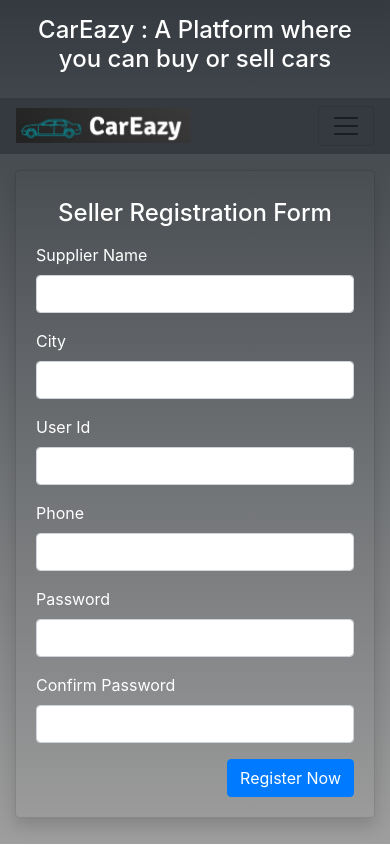
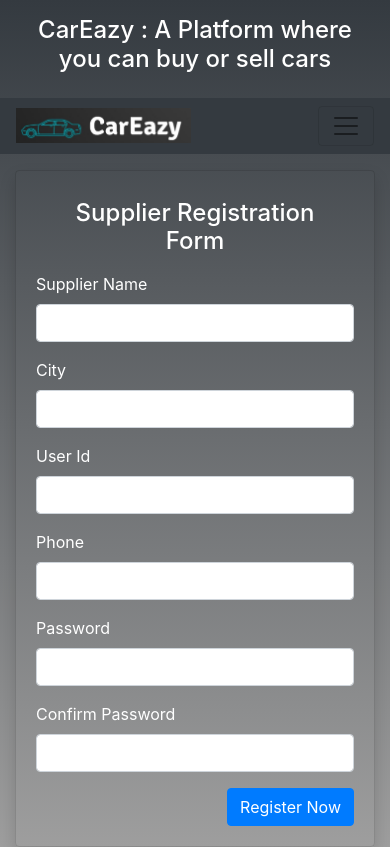
Before and after one commit to suhaniisarka/Online-Vehicle-Portal, a React (Create React App) app in the folder ecommerce-frontend/: page /regsupplier in a window 390 px wide. Built offline with nearby package versions, Linux system fonts and the light colour scheme.

Commit message:
frontend

```diff
--- a/ecommerce-frontend/src/components/AdminLogin.jsx
+++ b/ecommerce-frontend/src/components/AdminLogin.jsx
@@ -1,87 +1,87 @@
-import axios from "axios";
-import { useEffect, useState } from "react";
-import { useDispatch } from "react-redux";
-import { useHistory } from "react-router-dom";
-import loginvalidation from "../loginvalidation"
+// import axios from "axios";
+// import { useEffect, useState } from "react";
+// import { useDispatch } from "react-redux";
+// import { useHistory } from "react-router-dom";
+// import loginvalidation from "../loginvalidation"
 
-function AdminLogin(){
-    const dispatch=useDispatch()
-    const [user,setUser]=useState({
-        "userid":"",
-        "pwd":""
-    })
-    const [submitted,setSubmitted]=useState(false)
-    const [errors,setErrors]=useState({})
-    const [errmsg,setErrmsg]=useState()
-    const history=useHistory()
+// function AdminLogin(){
+//     const dispatch=useDispatch()
+//     const [user,setUser]=useState({
+//         "userid":"",
+//         "pwd":""
+//     })
+//     const [submitted,setSubmitted]=useState(false)
+//     const [errors,setErrors]=useState({})
+//     const [errmsg,setErrmsg]=useState()
+//     const history=useHistory()
 
-    const handleInput=(e)=>{
-        setUser({...user,[e.target.name]:e.target.value})
-    }
+//     const handleInput=(e)=>{
+//         setUser({...user,[e.target.name]:e.target.value})
+//     }
 
-    const handleSubmit=e=>{
-        e.preventDefault()
-        setErrors(loginvalidation(user))
-        setSubmitted(true)
-    }
+//     const handleSubmit=e=>{
+//         e.preventDefault()
+//         setErrors(loginvalidation(user))
+//         setSubmitted(true)
+//     }
 
-    useEffect(()=>{
-        console.log(errors)
-        if(Object.keys(errors).length===0 && submitted){
-            console.log(user)
-            axios.post("http://localhost:4000/api/admin/validate",user)
-            .then(resp=>{
-                let result=resp.data.data;
-                console.log(resp.data.data)
-                sessionStorage.setItem("userid",result.userid)
-                sessionStorage.setItem("uname",result.uname)
-                sessionStorage.setItem("role","admin")
-                dispatch({type:'IsLoggedIn'})
-                history.push("/aprofile")
-            })
-            .catch(error=>{
-                console.log("Error",error);
-                setErrmsg("Invalid username or password..!!")
-            })
-        }
-    },[errors])
+//     useEffect(()=>{
+//         console.log(errors)
+//         if(Object.keys(errors).length===0 && submitted){
+//             console.log(user)
+//             axios.post("http://localhost:4000/api/admin/validate",user)
+//             .then(resp=>{
+//                 let result=resp.data.data;
+//                 console.log(resp.data.data)
+//                 sessionStorage.setItem("userid",result.userid)
+//                 sessionStorage.setItem("uname",result.uname)
+//                 sessionStorage.setItem("role","admin")
+//                 dispatch({type:'IsLoggedIn'})
+//                 history.push("/aprofile")
+//             })
+//             .catch(error=>{
+//                 console.log("Error",error);
+//                 setErrmsg("Invalid username or password..!!")
+//             })
+//         }
+//     },[errors])
 
 
-    return (
-    <div className="container">
-            <div className="card shadow bg-transparent mt-3 text-white">
-        <div className="card-body">
-        <div className="row">
-            <div className="col-sm-6 mx-auto">
-                <h4 className="text-center p-2">
-                    Admin Login Form
-                </h4>
-                <form onSubmit={handleSubmit}>
-                <div className="form-group form-row">
-                    <label className="col-sm-4 form-control-label">User Id</label>
-                    <div className="col-sm-8">
-                        <input type="text" name="userid" value={user.userid} onChange={handleInput} className="form-control" />
-                        {errors.userid && <small className="text-danger float-right">{errors.userid}</small>}
-                    </div>
+//     return (
+//     <div className="container">
+//             <div className="card shadow bg-transparent mt-3 text-white">
+//         <div className="card-body">
+//         <div className="row">
+//             <div className="col-sm-6 mx-auto">
+//                 <h4 className="text-center p-2">
+//                     Admin Login Form
+//                 </h4>
+//                 <form onSubmit={handleSubmit}>
+//                 <div className="form-group form-row">
+//                     <label className="col-sm-4 form-control-label">User Id</label>
+//                     <div className="col-sm-8">
+//                         <input type="text" name="userid" value={user.userid} onChange={handleInput} className="form-control" />
+//                         {errors.userid && <small className="text-danger float-right">{errors.userid}</small>}
+//                     </div>
 
-                </div>
-                <div className="form-group form-row">
-                    <label className="col-sm-4 form-control-label">Password</label>
-                    <div className="col-sm-8">
-                        <input type="password" name="pwd" value={user.pwd} onChange={handleInput} className="form-control" />
-                        {errors.pwd && <small className="text-danger float-right">{errors.pwd}</small>}
-                    </div>
-                </div>
-                <button className="btn btn-primary float-right">Login Now</button>
-                </form>
-                <div className="clearfix"></div>
-                {errmsg && <p className="alert alert-danger mt-4 text-center font-weight-bold">{errmsg}</p>}
-            </div>
-        </div>
-    </div>
-    </div>
-    </div>
-    );
-}
+//                 </div>
+//                 <div className="form-group form-row">
+//                     <label className="col-sm-4 form-control-label">Password</label>
+//                     <div className="col-sm-8">
+//                         <input type="password" name="pwd" value={user.pwd} onChange={handleInput} className="form-control" />
+//                         {errors.pwd && <small className="text-danger float-right">{errors.pwd}</small>}
+//                     </div>
+//                 </div>
+//                 <button className="btn btn-primary float-right">Login Now</button>
+//                 </form>
+//                 <div className="clearfix"></div>
+//                 {errmsg && <p className="alert alert-danger mt-4 text-center font-weight-bold">{errmsg}</p>}
+//             </div>
+//         </div>
+//     </div>
+//     </div>
+//     </div>
+//     );
+// }
 
-export default AdminLogin;
+// export default AdminLogin;
--- a/ecommerce-frontend/src/components/RegSupplier.jsx
+++ b/ecommerce-frontend/src/components/RegSupplier.jsx
@@ -1,172 +1,108 @@
-import axios from "axios";
-import { useEffect, useState } from "react";
-import { useHistory } from "react-router-dom";
-import uservalidation from "../uservalidation";
+import axios from "axios"
+import { useEffect, useState } from "react"
+import { useHistory } from "react-router-dom"
+import uservalidation from "../uservalidation"
 
-function RegSupplier() {
-  const history = useHistory();
-  const [submitted, setSubmitted] = useState(false);
-  const [user, setUser] = useState({
-    name: "",
-    city: "",
-    userid: "",
-    pwd: "",
-    cpwd: "",
-    phone: "",
-  });
-  const [errors, setErrors] = useState({});
+function RegSupplier()
+{
+    const history=useHistory()
+    const [submitted,setSubmitted]=useState(false)
+    const [user,setUser]=useState({
+        "name":"",
+        "city":"",
+        "userid":"",
+        "pwd":"",
+        "cpwd":"",
+        "phone":""
+    })
+    const [errors,setErrors]=useState({})
 
-  const handleInput = (e) => {
-    setUser({ ...user, [e.target.name]: e.target.value });
-  };
+    const handleInput=(e)=>{
+        setUser({...user,[e.target.name]:e.target.value})
+    }
 
-  const handleSubmit = (e) => {
-    e.preventDefault();
-    setErrors(uservalidation(user));
-    setSubmitted(true);
-  };
+    const handleSubmit=(e)=>{
+        e.preventDefault()
+        setErrors(uservalidation(user))
+        setSubmitted(true)
+    }
 
-  useEffect(() => {
-    console.log(errors);
-    if (Object.keys(errors).length === 0 && submitted) {
-      console.log(user);
-      axios
-        .post("http://localhost:4000/api/sellers", user)
-        .then((resp) => {
-          console.log(resp);
-          alert("Seller registered successfully");
-          history.push("/slogin");
+    useEffect(()=>{
+        console.log(errors)
+        if(Object.keys(errors).length===0 && submitted){
+            console.log(user)
+            axios.post("http://localhost:4000/api/sellers",user)
+            .then(resp=>{
+                console.log(resp)
+                alert("Seller registered successfully")
+                history.push("/slogin")
             })
-        .catch((error) => console.log("Error", error));
+            .catch(error=>console.log("Error",error))
         }
-  }, [errors]);
+    },[errors])
     return (
         <div className="container">
             <div className="card shadow bg-transparent mt-3 text-white">
         <div className="card-body">
             <div className="row">
                 <div className="col-sm-6 mx-auto">
-              <h4 className="text-center p-2">Seller Registration Form</h4>
+                    <h4 className="text-center p-2">
+                        Supplier Registration Form
+                    </h4>
                     <form onSubmit={handleSubmit}>
                     <div className="form-group form-row">
-                  <label className="col-sm-4 form-control-label">
-                    Supplier Name
-                  </label>
+                        <label className="col-sm-4 form-control-label">Supplier Name</label>
                         <div className="col-sm-8">
-                    <input
-                      type="text"
-                      name="name"
-                      value={user.name}
-                      onChange={handleInput}
-                      className="form-control"
-                    />
-                    {errors.name && (
-                      <small className="text-danger float-right">
-                        {errors.name}
-                      </small>
-                    )}
+                            <input type="text" name="name" value={user.name} onChange={handleInput} className="form-control" />
+                            {errors.name && <small className="text-danger float-right">{errors.name}</small>}
                         </div>
                     </div>
                     <div className="form-group form-row">
                         <label className="col-sm-4 form-control-label">City</label>
                         <div className="col-sm-8">
-                    <input
-                      type="text"
-                      name="city"
-                      value={user.city}
-                      onChange={handleInput}
-                      className="form-control"
-                    />
-                    {errors.city && (
-                      <small className="text-danger float-right">
-                        {errors.city}
-                      </small>
-                    )}
+                            <input type="text" name="city" value={user.city} onChange={handleInput} className="form-control" />
+                            {errors.city && <small className="text-danger float-right">{errors.city}</small>}
                         </div>
+
                     </div>
                     <div className="form-group form-row">
                         <label className="col-sm-4 form-control-label">User Id</label>
                         <div className="col-sm-8">
-                    <input
-                      type="text"
-                      name="userid"
-                      value={user.userid}
-                      onChange={handleInput}
-                      className="form-control"
-                    />
-                    {errors.userid && (
-                      <small className="text-danger float-right">
-                        {errors.userid}
-                      </small>
-                    )}
+                            <input type="text" name="userid" value={user.userid} onChange={handleInput} className="form-control" />
+                            {errors.userid && <small className="text-danger float-right">{errors.userid}</small>}
                         </div>
+
                     </div>
                     <div className="form-group form-row">
                         <label className="col-sm-4 form-control-label">Phone</label>
                         <div className="col-sm-8">
-                    <input
-                      type="text"
-                      maxLength="10"
-                      name="phone"
-                      value={user.phone}
-                      onChange={handleInput}
-                      className="form-control"
-                    />
-                    {errors.phone && (
-                      <small className="text-danger float-right">
-                        {errors.phone}
-                      </small>
-                    )}
+                            <input type="text" maxLength="10" name="phone" value={user.phone} onChange={handleInput} className="form-control" />
+                            {errors.phone && <small className="text-danger float-right">{errors.phone}</small>}
+                        </div>
+
+                    </div>
+                    <div className="form-group form-row">
+                        <label className="col-sm-4 form-control-label">Password</label>
+                        <div className="col-sm-8">
+                            <input type="password" name="pwd" value={user.pwd} onChange={handleInput} className="form-control" />
+                            {errors.pwd && <small className="text-danger float-right">{errors.pwd}</small>}
                         </div>
                     </div>
                     <div className="form-group form-row">
-                  <label className="col-sm-4 form-control-label">
-                    Password
-                  </label>
+                        <label className="col-sm-4 form-control-label">Confirm Password</label>
                         <div className="col-sm-8">
-                    <input
-                      type="password"
-                      name="pwd"
-                      value={user.pwd}
-                      onChange={handleInput}
-                      className="form-control"
-                    />
-                    {errors.pwd && (
-                      <small className="text-danger float-right">
-                        {errors.pwd}
-                      </small>
-                    )}
+                            <input type="password" name="cpwd" value={user.cpwd} onChange={handleInput} className="form-control" />
+                            {errors.cpwd && <small className="text-danger float-right">{errors.cpwd}</small>}
                         </div>
                     </div>
-                <div className="form-group form-row">
-                  <label className="col-sm-4 form-control-label">
-                    Confirm Password
-                  </label>
-                  <div className="col-sm-8">
-                    <input
-                      type="password"
-                      name="cpwd"
-                      value={user.cpwd}
-                      onChange={handleInput}
-                      className="form-control"
-                    />
-                    {errors.cpwd && (
-                      <small className="text-danger float-right">
-                        {errors.cpwd}
-                      </small>
-                    )}
-                  </div>
-                </div>
-                <button className="btn btn-primary float-right">
-                  Register Now
-                </button>
+                    <button className="btn btn-primary float-right">Register Now</button>
                     </form>
                 </div>
             </div>
         </div>
         </div>
         </div>
-  );
+    )
 }
 
 export default RegSupplier;
--- a/ecommerce-frontend/src/components/buyCar.jsx
+++ b/ecommerce-frontend/src/components/buyCar.jsx
@@ -139,11 +139,11 @@
                       <h5 className="px-2">Category: {item.pcat}</h5>
                       <h5 className="px-2">Seller: {item.sellerName}</h5>
                       <h5 className="px-2">Price: &#8377; {item.price}</h5>
-                      <input
+                      {/* <input
                         type="number"
                         value={qty}
                         onChange={(e) => setQty(e.target.value)}
-                      />
+                      /> */}
                     </div>
                   </div>
                 </div>
```
Also changed, not shown: ecommerce-frontend/src/components/ContactUs.jsx (+3 -7 lines), ecommerce-frontend/src/components/Home.jsx (+5 -2 lines), ecommerce-frontend/src/components/RoleNavbar.jsx (+5 -3 lines), ecommerce-frontend/src/components/ViewCart.jsx (+12 -10 lines), ecommerce-frontend/src/components/Footer.jsx (line endings or trailing spaces), ecommerce-frontend/src/components/FooterStyles.jsx (line endings or trailing spaces). Lines whose indentation alone changed are shown as unchanged.
